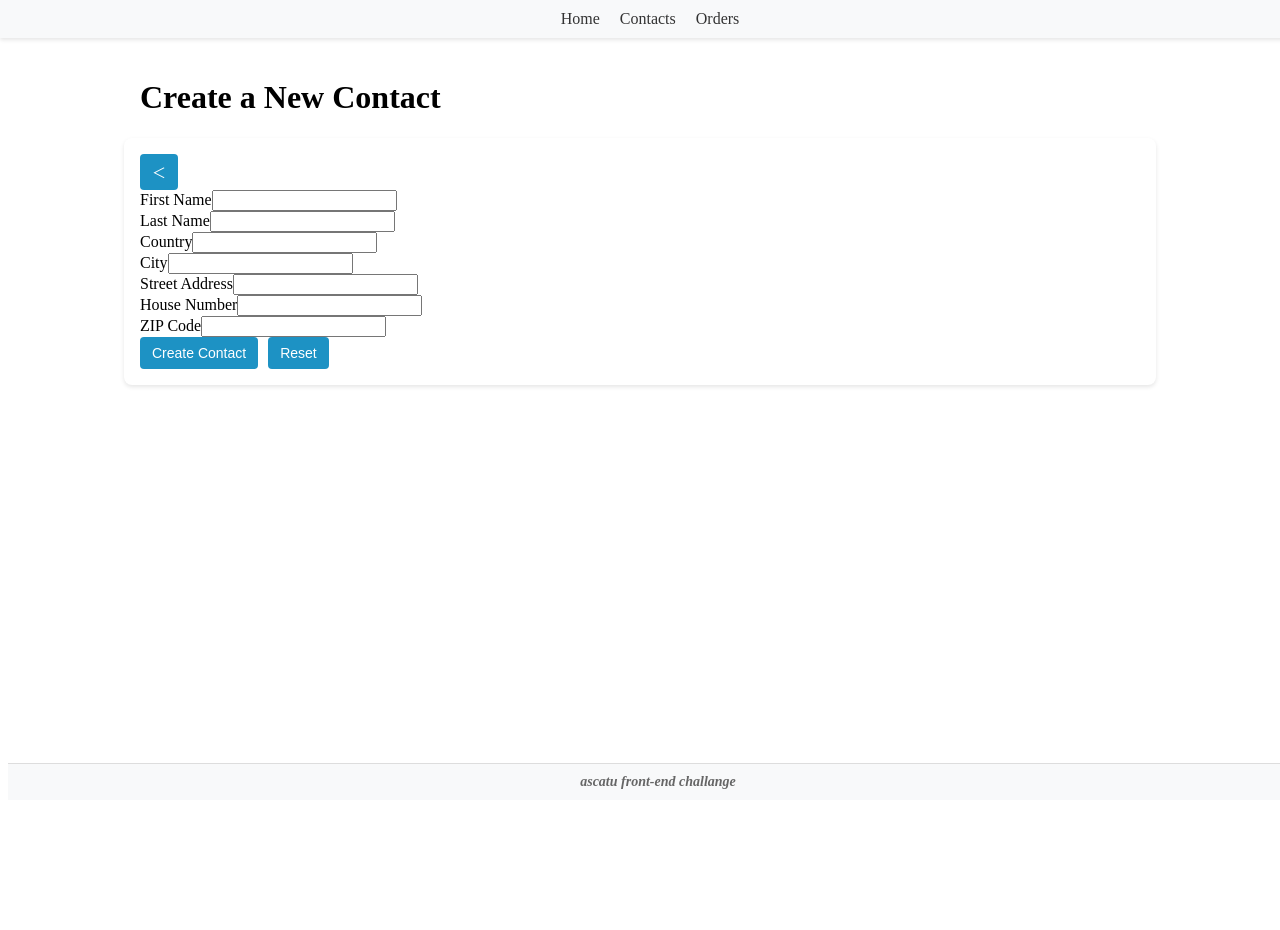
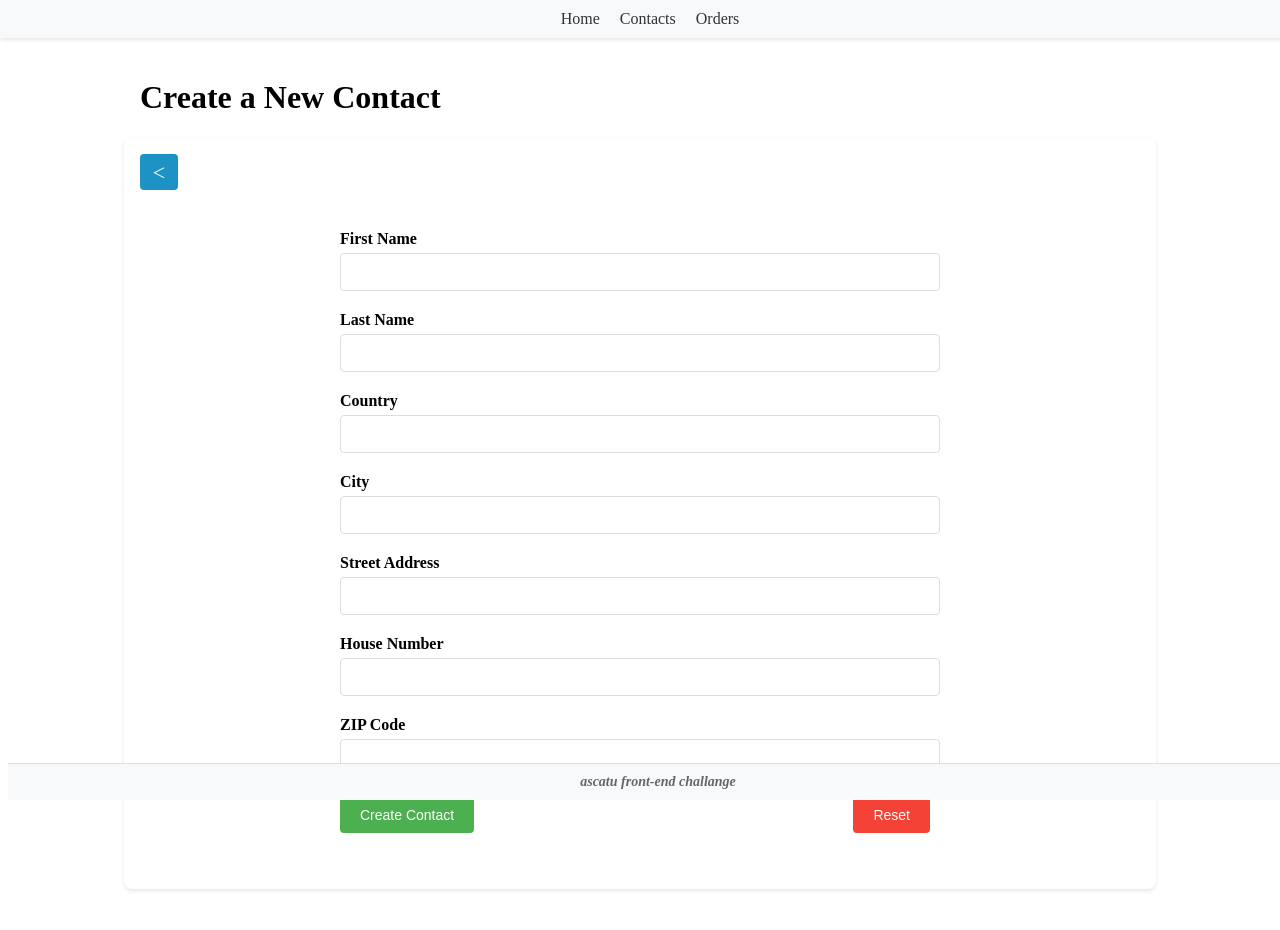
Before and after one commit to alibartwo/orderhub, a Vue app: page /create-contact in a window 1280 px wide. Shown: the top 930 px of the page. Before the commit the page ends 806 px from the top, so only its background shows below. Built offline with nearby package versions, Linux system fonts and the light colour scheme.

Commit message:
optimized contact form component

```diff
--- a/src/components/ContactCreateForm.vue
+++ b/src/components/ContactCreateForm.vue
@@ -1,5 +1,5 @@
 <template>
-  <div class="contact-form">
+  <div class="form">
     <form @submit.prevent="handleSubmit">
       <div class="form-field">
         <label for="firstName">First Name</label>
@@ -47,11 +47,12 @@
 <script setup lang="ts">
 import { ref } from 'vue';
 import { useContactStore } from '../stores/useContactStore';
-
 import type { Person } from '../services/contactService';
 import router from '../routers';
+const contactStore = useContactStore();
 
-const contact = ref<Omit<Person, 'id'>>({
+const contact = ref<Person>({
+  id: '',
   firstName: '',
   lastName: '',
   country: '',
@@ -61,11 +62,9 @@ const contact = ref<Omit<Person, 'id'>>({
   zip: '',
 });
 
-const contactStore = useContactStore();
-
 const handleSubmit = async () => {
   try {
-    await contactStore.addNewContact(contact.value as Person); // *
+    await contactStore.addNewContact(contact.value);
     alert('Contact saved successfully!');
     router.push('/contacts');
   } catch (err) {
@@ -80,6 +79,7 @@ const handleCancel = () => {
 
 const resetForm = () => {
   contact.value = {
+    id: '',
     firstName: '',
     lastName: '',
     country: '',
```
